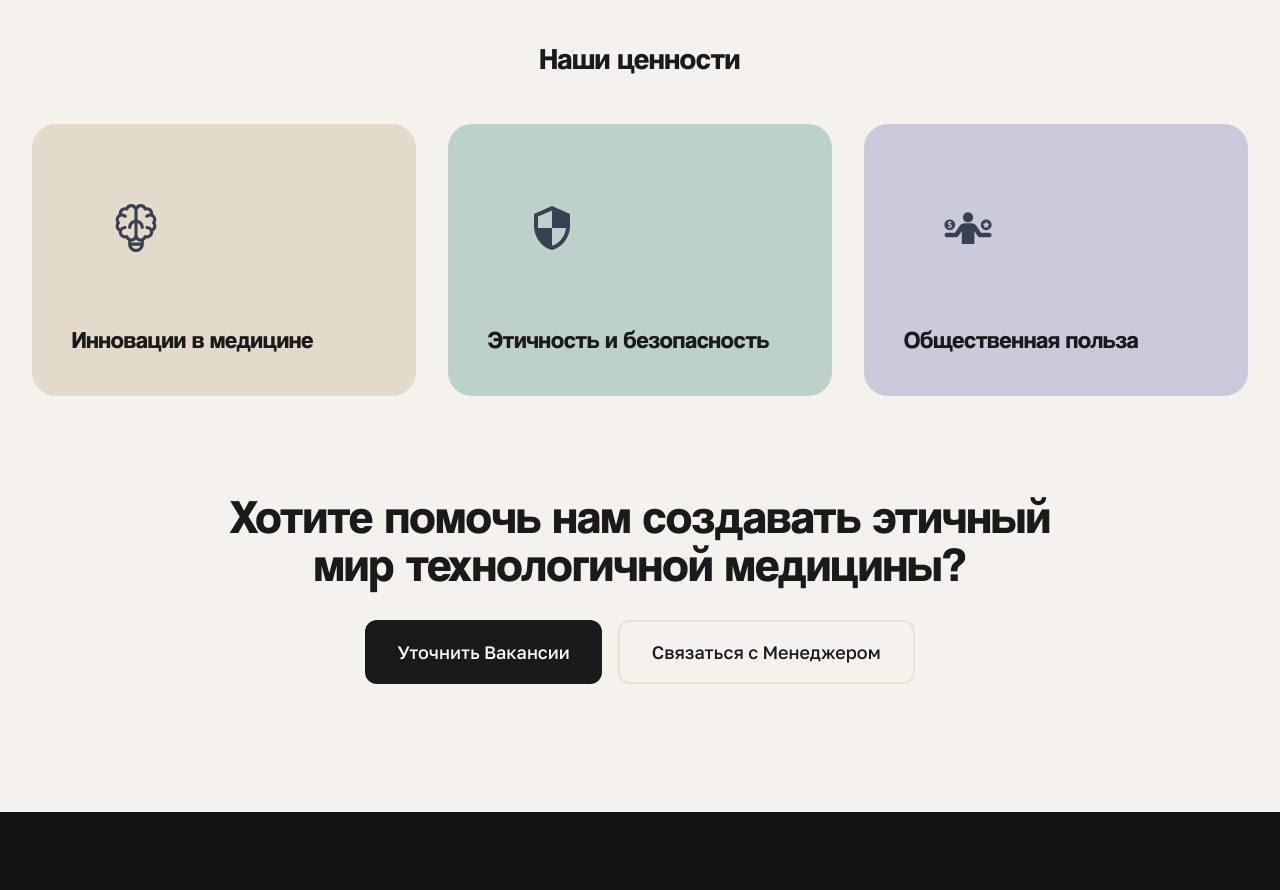
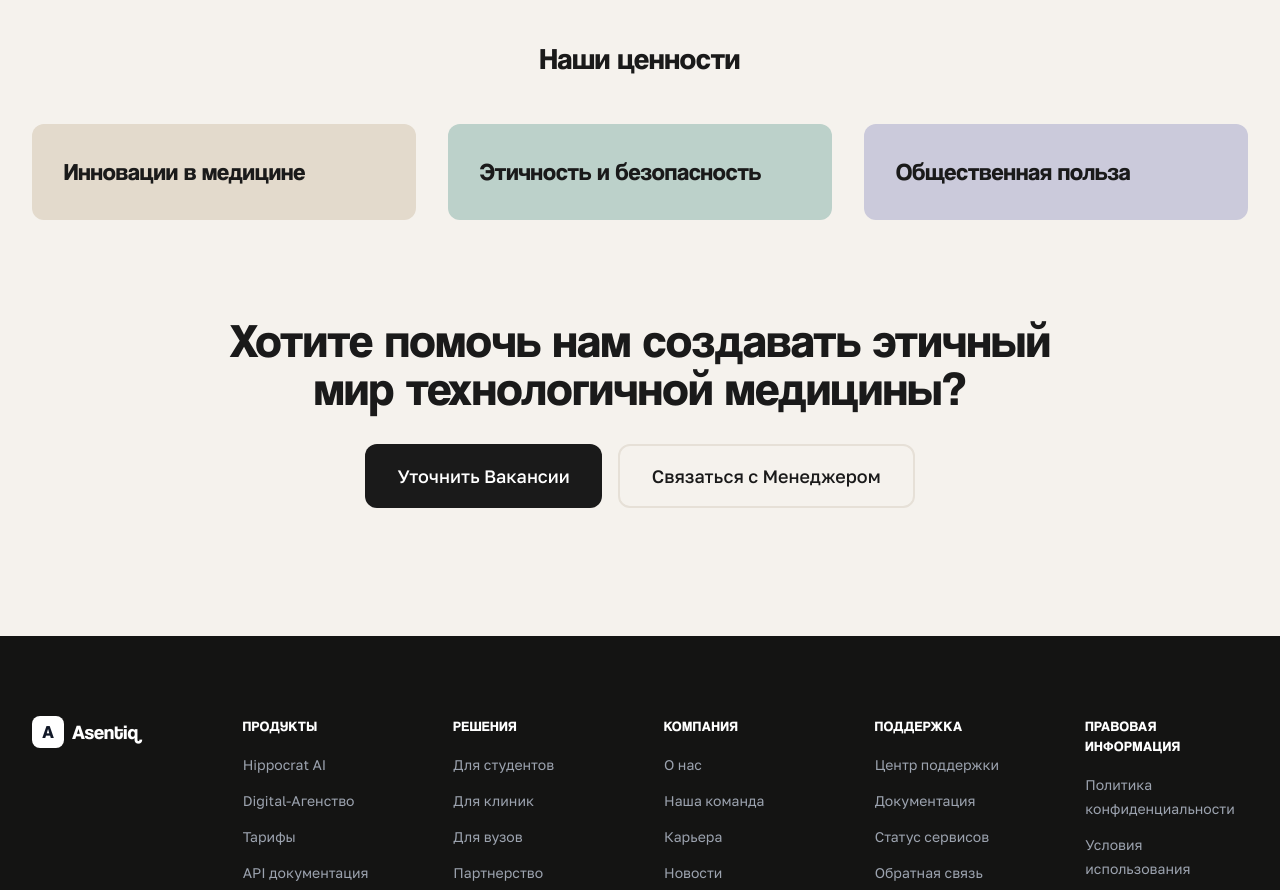
Before and after one commit to imnadsa/asentiq, a Next.js app: page / in a window 1280 px wide. Shown: the part 2720-3610 px from the top of the page. Built offline with nearby package versions, Linux system fonts and the light colour scheme.

Commit message:
Update About.tsx

```diff
--- a/src/components/sections/About.tsx
+++ b/src/components/sections/About.tsx
@@ -89,14 +89,9 @@ const About: React.FC = () => {
           {values.map((value) => (
             <div
               key={value.id}
-              className="rounded-3xl p-8 lg:p-10 transition-transform duration-300 hover:scale-105"
+              className="rounded-xl p-6 lg:p-8 transition-transform duration-300 hover:scale-105"
               style={{ backgroundColor: value.bgColor }}
             >
-              {/* Место для иконки */}
-              <div className="w-24 h-24 lg:w-32 lg:h-32 mb-8 flex items-center justify-center">
-                {value.icon}
-              </div>
-
               {/* Только заголовок ценности, без описания */}
               <h4 className="text-xl lg:text-2xl font-manrope font-bold text-text-primary leading-tight">
                 {value.title}
```
